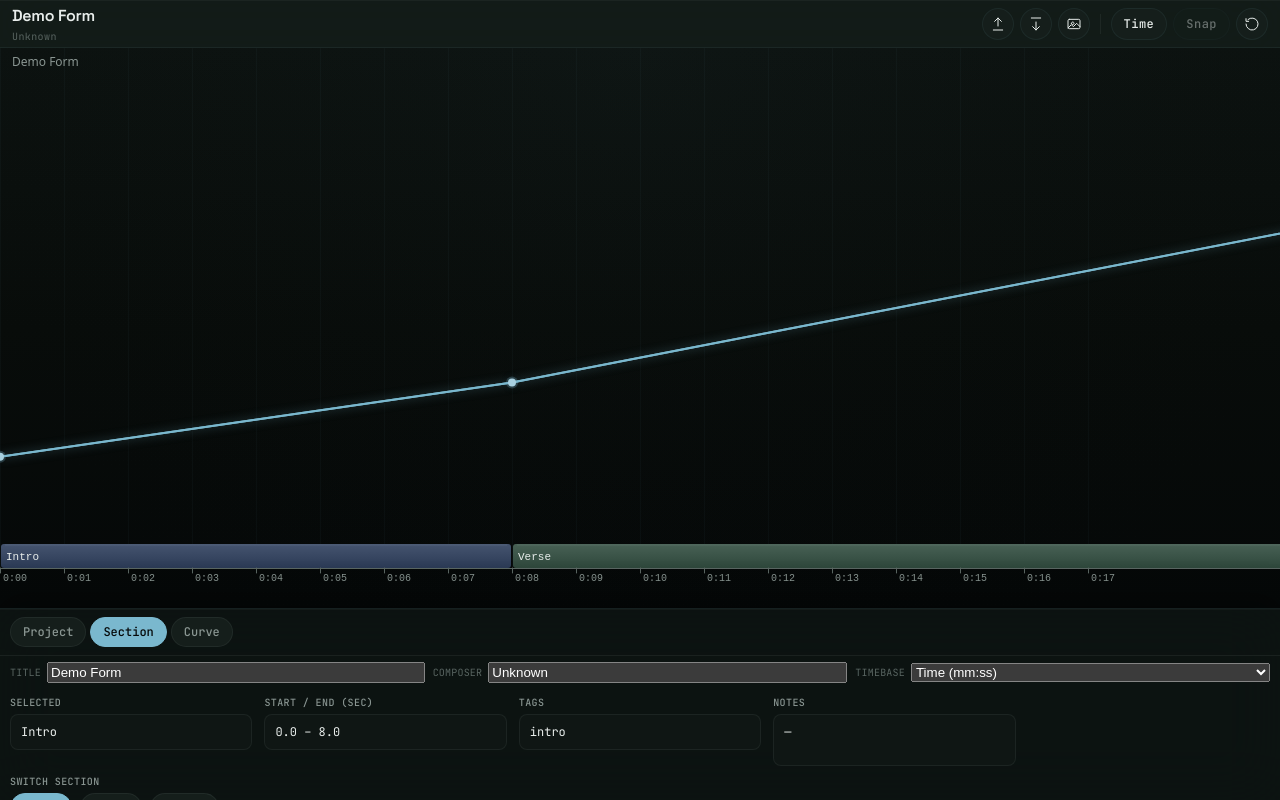
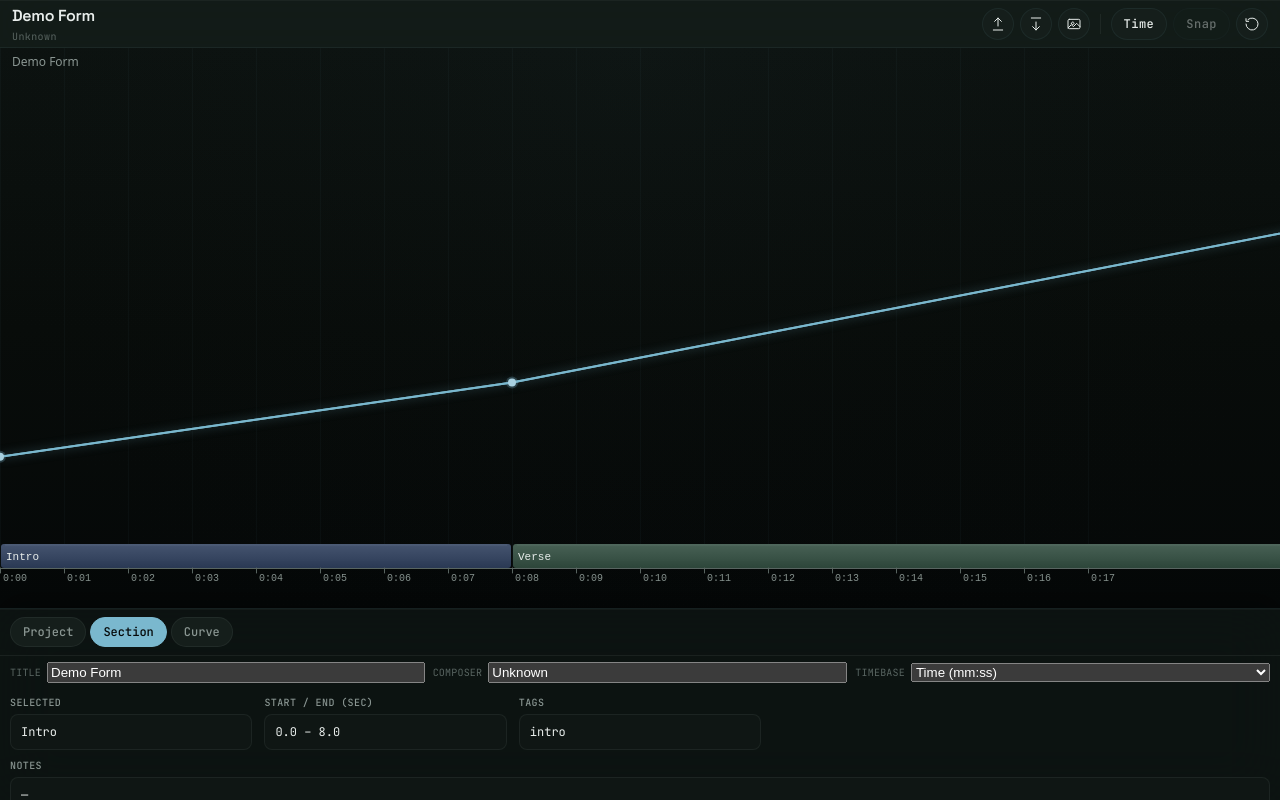
Before and after one commit to lrobadey/formmapper, a React (Vite) app: page / in a window 1280 px wide. Both pictures are taken after a click on the button "Section". Built offline with nearby package versions, Linux system fonts and the light colour scheme.

Commit message:
Refine drawer section layout

```diff
--- a/src/ui/BottomDrawer.css
+++ b/src/ui/BottomDrawer.css
@@ -176,7 +176,9 @@
   display: grid;
   grid-template-columns: repeat(auto-fit, minmax(240px, 1fr));
   gap: 8px 12px;
+  align-content: start;
   align-items: start;
+  width: 100%;
 }
 
 .drawer-section .field {
--- a/src/ui/tabs/SectionTab.tsx
+++ b/src/ui/tabs/SectionTab.tsx
@@ -36,7 +36,7 @@ export function SectionTab({ project, selection, onSelectSection, onProjectChang
         <label>Tags</label>
         <div className="readonly">{(currentSection.tags || []).join(", ") || "—"}</div>
       </div>
-      <div className="field">
+      <div className="field drawer-section__full">
         <label>Notes</label>
         <div className="readonly multiline">{currentSection.notes || "—"}</div>
       </div>
```
